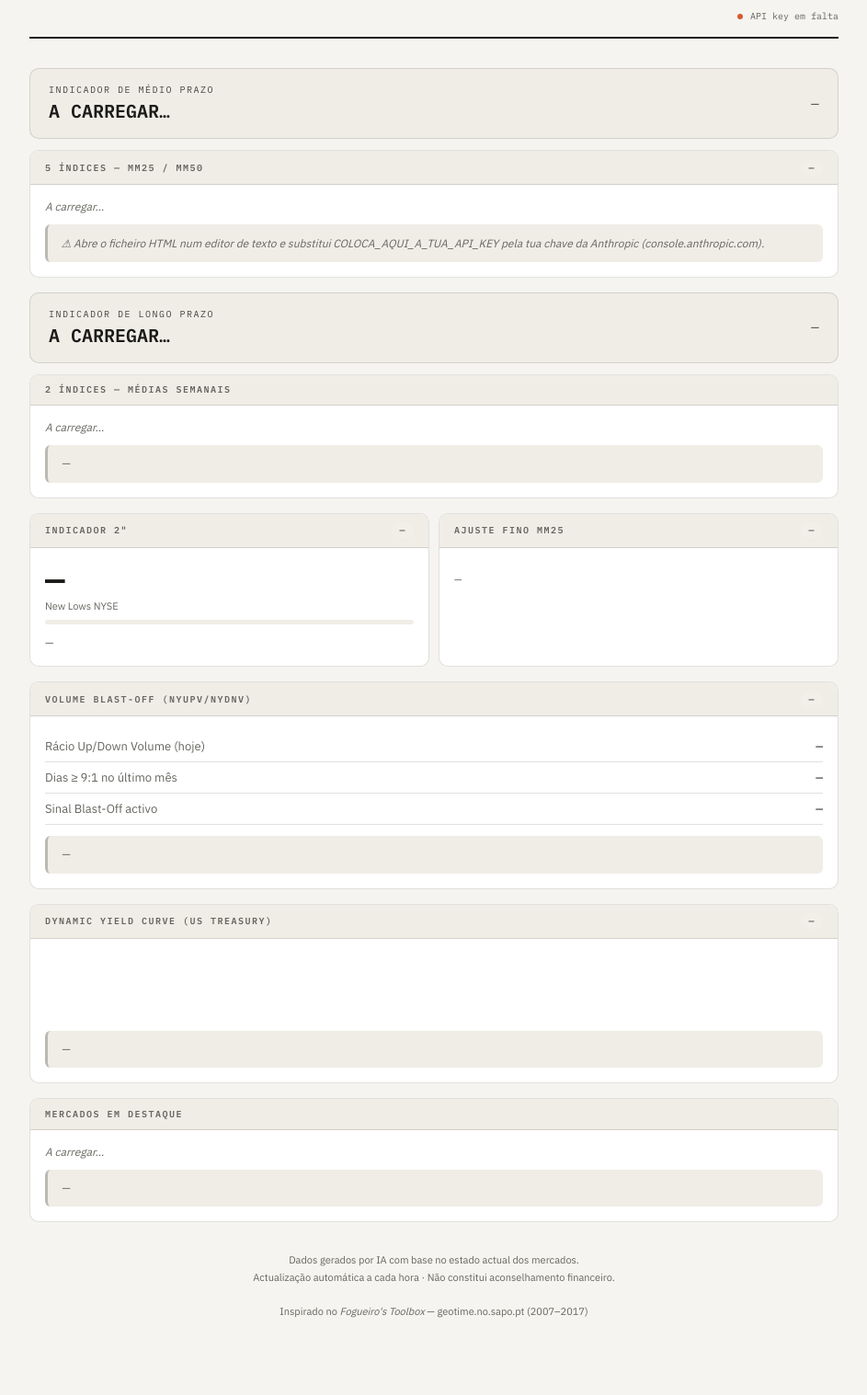
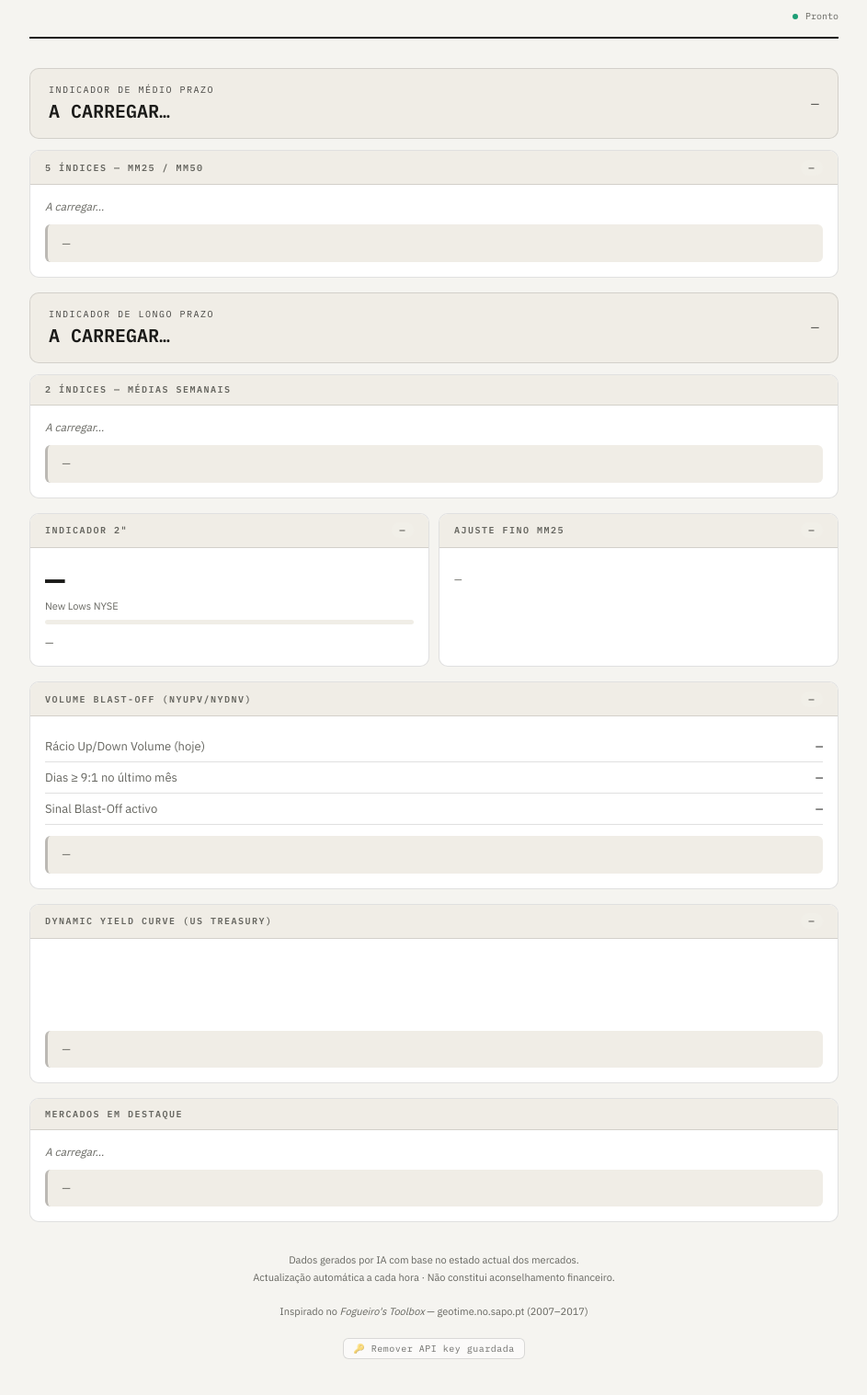
Before and after one commit to nunorodrigues007/fogueiros-toolbox, a plain HTML site: page index.html in a window 1280 px wide. Shown: the part 85-1602 px from the top of the page at 92% size, without its empty margins (168-1111 px from the left). Drawn offline with Linux system fonts and the light colour scheme.

Commit message:
Update index.html

```diff
--- a/index.html
+++ b/index.html
@@ -365,17 +365,16 @@
   <div class="footer">
     Dados gerados por IA com base no estado actual dos mercados.<br>
     Actualização automática a cada hora · Não constitui aconselhamento financeiro.<br><br>
-    Inspirado no <em>Fogueiro's Toolbox</em> — geotime.no.sapo.pt (2007–2017)
+    Inspirado no <em>Fogueiro's Toolbox</em> — geotime.no.sapo.pt (2007–2017)<br><br>
+    <button class="btn" onclick="localStorage.removeItem('anthropic_key');alert('API key removida.');" style="font-size:10px;padding:4px 10px;opacity:0.6;">🔑 Remover API key guardada</button>
   </div>
 
 </div><!-- /container -->
 
 <script>
-// ─── CONFIG ────────────────────────────────────────────────
-// Cola aqui a tua API key da Anthropic:
-// https://console.anthropic.com/settings/keys
-const ANTHROPIC_API_KEY = "COLOCA_AQUI_A_TUA_API_KEY";
-// ───────────────────────────────────────────────────────────
+function getApiKey() {
+  return localStorage.getItem('anthropic_key') || '';
+}
 
 function todayStr() {
   return new Date().toLocaleDateString('pt-PT', {
@@ -429,10 +428,15 @@ function renderYieldCurve(tenores) {
 }
 
 async function loadAll() {
-  if (!ANTHROPIC_API_KEY || ANTHROPIC_API_KEY === 'COLOCA_AQUI_A_TUA_API_KEY') {
-    setStatus('error', 'API key em falta');
-    document.getElementById('mp-ai').textContent = '⚠ Abre o ficheiro HTML num editor de texto e substitui COLOCA_AQUI_A_TUA_API_KEY pela tua chave da Anthropic (console.anthropic.com).';
-    return;
+  let ANTHROPIC_API_KEY = getApiKey();
+  if (!ANTHROPIC_API_KEY) {
+    ANTHROPIC_API_KEY = prompt('Insere a tua API key da Anthropic (console.anthropic.com/settings/keys):\n\nA key começa com sk-ant-...\nFica guardada só no teu browser, nunca é enviada para outro sítio.');
+    if (!ANTHROPIC_API_KEY || !ANTHROPIC_API_KEY.startsWith('sk-')) {
+      setStatus('error', 'API key inválida ou cancelada');
+      document.getElementById('mp-ai').textContent = '⚠ API key necessária. Clica em "Actualizar" para inserires a tua chave da Anthropic.';
+      return;
+    }
+    localStorage.setItem('anthropic_key', ANTHROPIC_API_KEY);
   }
 
   const ri = document.getElementById('ri');
```
